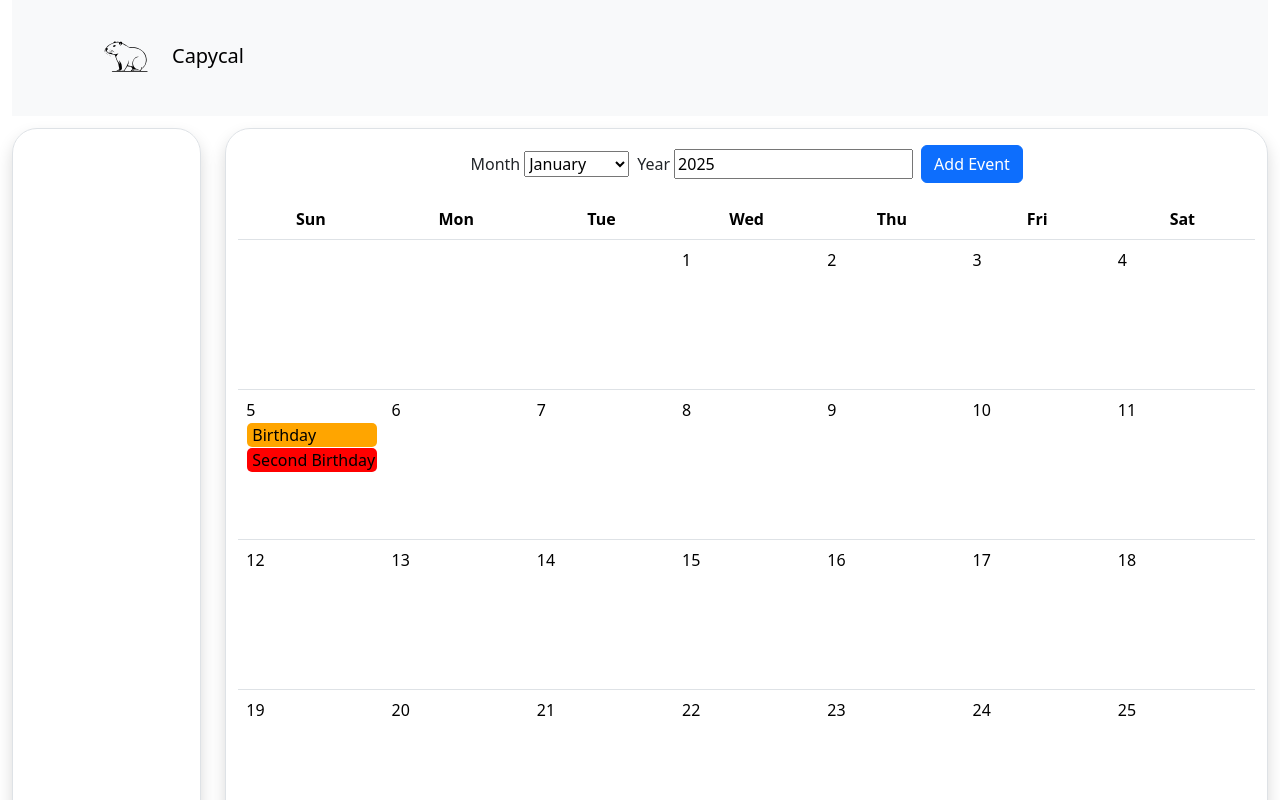
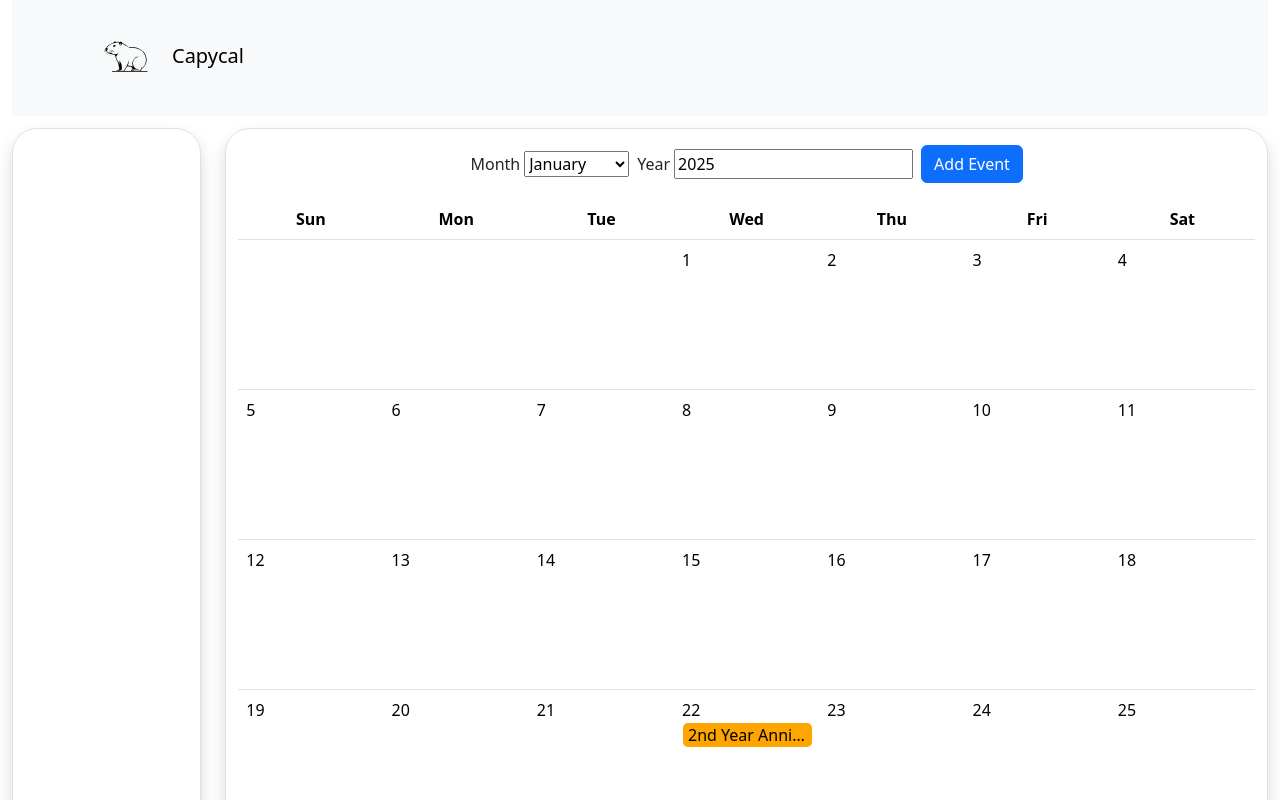
Before and after one commit to buenocap/Calendar-Breakdown, a React (Vite) app: page / in a window 1280 px wide. Shown: the top 800 px of the page. Built offline with nearby package versions, Linux system fonts and the light colour scheme.

Commit message:
Removed inital state data left in App.jsx no longer needed
Changed default data

```diff
--- a/src/App.jsx
+++ b/src/App.jsx
@@ -11,45 +11,6 @@ import Col from "react-bootstrap/Col";
 import "./App.css";
 
 function App() {
-  // Initial Calendar Data
-  const initalState = [
-    {
-      userId: 1,
-      firstName: "John",
-      lastName: "Doe",
-      userName: "jdoe",
-      email: "hjPjz@example.com",
-      password: "password",
-      calendarEvents: [
-        {
-          eventId: 1,
-          title: "Event 1",
-          description: "Event 1 description",
-          startTime: "2022-01-01T10:00:00",
-          endTime: "2022-01-01T12:00:00",
-          allDay: false,
-        },
-        {
-          eventId: 2,
-          title: "Event 2",
-          description: "Event 2 description",
-          startTime: "2022-01-01T14:00:00",
-          endTime: "2022-01-01T16:00:00",
-          allDay: false,
-        },
-      ],
-    },
-    {
-      userId: 2,
-      firstName: "Jane",
-      lastName: "Doe",
-      userName: "jane",
-      email: "hjPjz@example.com",
-      password: "password",
-      calendarEvents: [],
-    },
-  ];
-
   return (
     <Container fluid>
       <Row>
@@ -65,7 +26,7 @@ function App() {
         </Col>
         <Col sm={10}>
           <div className="border shadow mb-2 mt-2 calendar-container">
-            <Calendar initalState={initalState} />
+            <Calendar />
           </div>
         </Col>
       </Row>
--- a/src/Calendar/Calendar.jsx
+++ b/src/Calendar/Calendar.jsx
@@ -8,7 +8,7 @@ import Modal from "react-bootstrap/Modal";
 import Form from "react-bootstrap/Form";
 import uniqid from "uniqid";
 
-export default function Calendar(initalState) {
+export default function Calendar() {
   // Date State Control
   const today = new Date();
   const [selectedMonth, setSelectedMonth] = useState(today.getMonth() + 1);
@@ -30,22 +30,24 @@ export default function Calendar(initalState) {
       events: [
         {
           eventID: uniqid(),
-          title: "Birthday",
-          description: "Happy Birthday",
-          startTime: "2025-01-05T10:00:00",
-          endTime: "2025-01-05T11:00:00",
-          allDay: false,
+          title: "2nd Year Anniversary",
+          description:
+            "Happy 2 Year Anniversary, Josue! I love you 💕 so much!!",
+          startTime: "2025-01-22",
+          endTime: "2025-01-22",
+          allDay: true,
           assignedColor: "orange",
           owner: "johnDoe",
         },
         {
           eventID: uniqid(),
-          title: "Second Birthday",
-          description: "Happy 2nd Birthday",
-          startTime: "2025-01-05T10:00:00",
-          endTime: "2025-01-05T23:45:00",
+          title: "Marleny's Birthday 🎂",
+          description:
+            "Happy Birthday Marleny!! Wish you the best friend! ☺️🥳",
+          startTime: "2025-05-15T10:00:00",
+          endTime: "2025-05-15T23:45:00",
           allDay: false,
-          assignedColor: "red",
+          assignedColor: "green",
           owner: "johnDoe",
         },
       ],
```
